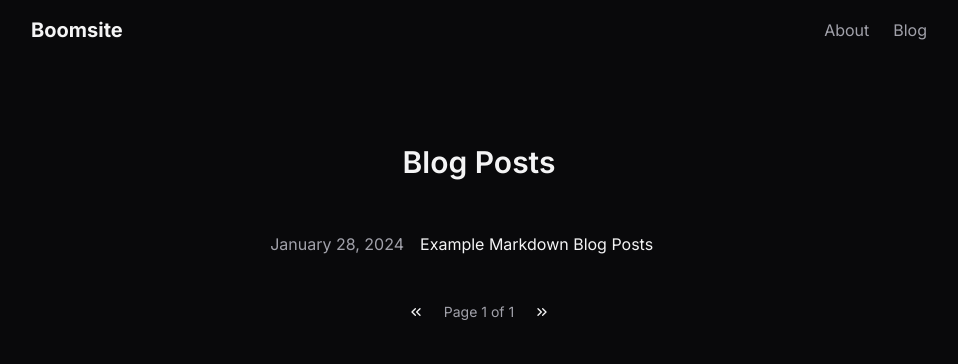
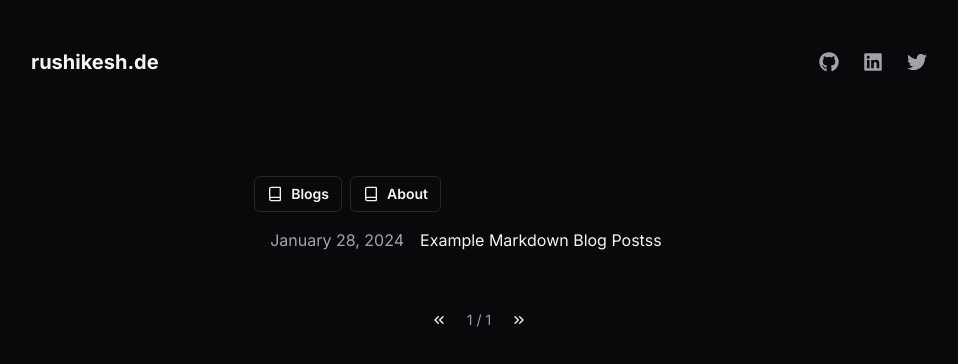
Before and after one commit to x64nik/blog, a Next.js app: page / in a window 1280 px wide. Shown: the top 364 px of the page, without its empty margins (161-1119 px from the left). Built offline with nearby package versions, Linux system fonts and the light colour scheme.

Commit message:
looks good

```diff
--- a/app/page.tsx
+++ b/app/page.tsx
@@ -1,7 +1,9 @@
+import { Button } from "@/components/ui/button"
 import { Pagination } from "../components/pagination"
 import { getPaginatedPosts } from "../utils/mdUtils"
 import Link from "next/link"
 import { redirect } from "next/navigation"
+import { Book } from "lucide-react"
 
 export default async function BlogPage({
   searchParams,
@@ -22,8 +24,10 @@ export default async function BlogPage({
     <div className="min-h-screen bg-zinc-950 text-zinc-100 flex flex-col">
       <main className="flex pt-24 px-4 sm:px-6 lg:px-8">
         <div className="max-w-4xl mx-auto">
-          <h1 className="text-3xl font-semibold py-12 text-center">Blog Posts</h1>
-
+          <div className="mt-10">
+          <Button className="text-sm font-semibold mt-10 text-left" size="sm" variant="outline" ><Book />Blogs</Button>
+          <Button className="text-sm font-semibold mt-10 text-left ml-2" size="sm" variant="outline" ><Book />About</Button>
+          </div>
           {/* Display posts or fallback for empty states */}
           {posts.length > 0 ? (
             <div className="text-center">
@@ -31,7 +35,7 @@ export default async function BlogPage({
                 <div className="text-center">
                   <div
                   key={post.slug}
-                  className="grid grid-cols-[1fr_2fr] gap-4 p-1 rounded-lg transition-colors"
+                  className="grid grid-cols-[1fr_2fr] gap-4 p-4 rounded-lg transition-colors"
                 >
                   <time className="text-zinc-400 text-sm text-right sm:text-base">{post.date}</time>
                   <div>
--- a/components/Navbar.tsx
+++ b/components/Navbar.tsx
@@ -1,31 +1,43 @@
 // components/Navbar.tsx
 import Link from "next/link"
+import { FaLinkedin, FaGithub, FaTwitter } from "react-icons/fa" // Using react-icons for the logos
 
 export default function Navbar() {
   return (
     <header className="fixed top-0 left-0 w-full bg-transparent z-10">
-      <div className="max-w-4xl mx-auto py-4 w-full flex items-center justify-between">
+      <div className="max-w-4xl mx-auto py-12 w-full flex items-center justify-between">
         {/* Site name */}
         <h1 className="text-xl font-bold text-zinc-100 hover:text-zinc-300 transition-colors">
-          <Link href="/">Boomsite</Link>
+          <Link href="/">rushikesh.de</Link>
         </h1>
-        {/* Navigation links */}
+        {/* Social links */}
         <nav>
           <ul className="flex gap-6">
             <li>
               <Link
-                href="/about"
-                className="text-zinc-400 hover:text-zinc-300 transition-colors"
+                href="https://github.com/your-username"
+                target="_blank"
+                className="text-zinc-400 hover:text-zinc-300 transition-colors text-xl"
               >
-                About
+                <FaGithub />
               </Link>
             </li>
             <li>
               <Link
-                href="/blog"
-                className="text-zinc-400 hover:text-zinc-300 transition-colors"
+                href="https://www.linkedin.com/in/your-profile"
+                target="_blank"
+                className="text-zinc-400 hover:text-zinc-300 transition-colors text-xl"
               >
-                Blog
+                <FaLinkedin />
+              </Link>
+            </li>
+            <li>
+              <Link
+                href="https://twitter.com/your-profile"
+                target="_blank"
+                className="text-zinc-400 hover:text-zinc-300 transition-colors text-xl"
+              >
+                <FaTwitter />
               </Link>
             </li>
           </ul>
--- a/components/pagination.tsx
+++ b/components/pagination.tsx
@@ -11,7 +11,7 @@ export function Pagination({ currentPage, totalPages, baseUrl }: PaginationProps
       </Button>
 
       <div className="flex items-center text-sm text-zinc-400">
-        Page {currentPage} of {totalPages}
+        {currentPage} / {totalPages}
       </div>
 
       <Button variant="ghost" size="round" disabled={currentPage >= totalPages} asChild>
--- a/package.json
+++ b/package.json
@@ -18,6 +18,7 @@
     "next": "14.2.16",
     "react": "^18",
     "react-dom": "^18",
+    "react-icons": "^5.4.0",
     "react-markdown": "^9.0.3",
     "rehype-raw": "^7.0.0",
     "rehype-sanitize": "^6.0.0",
--- a/posts/post-1.md
+++ b/posts/post-1.md
@@ -1,5 +1,5 @@
 ---
-title: "Example Markdown Blog Posts"
+title: "Example Markdown Blog Postss"
 date: "January 28, 2024"
 ---
 
```
Also changed, not shown: 1 other file (tests, documents, lock files or other folders).
